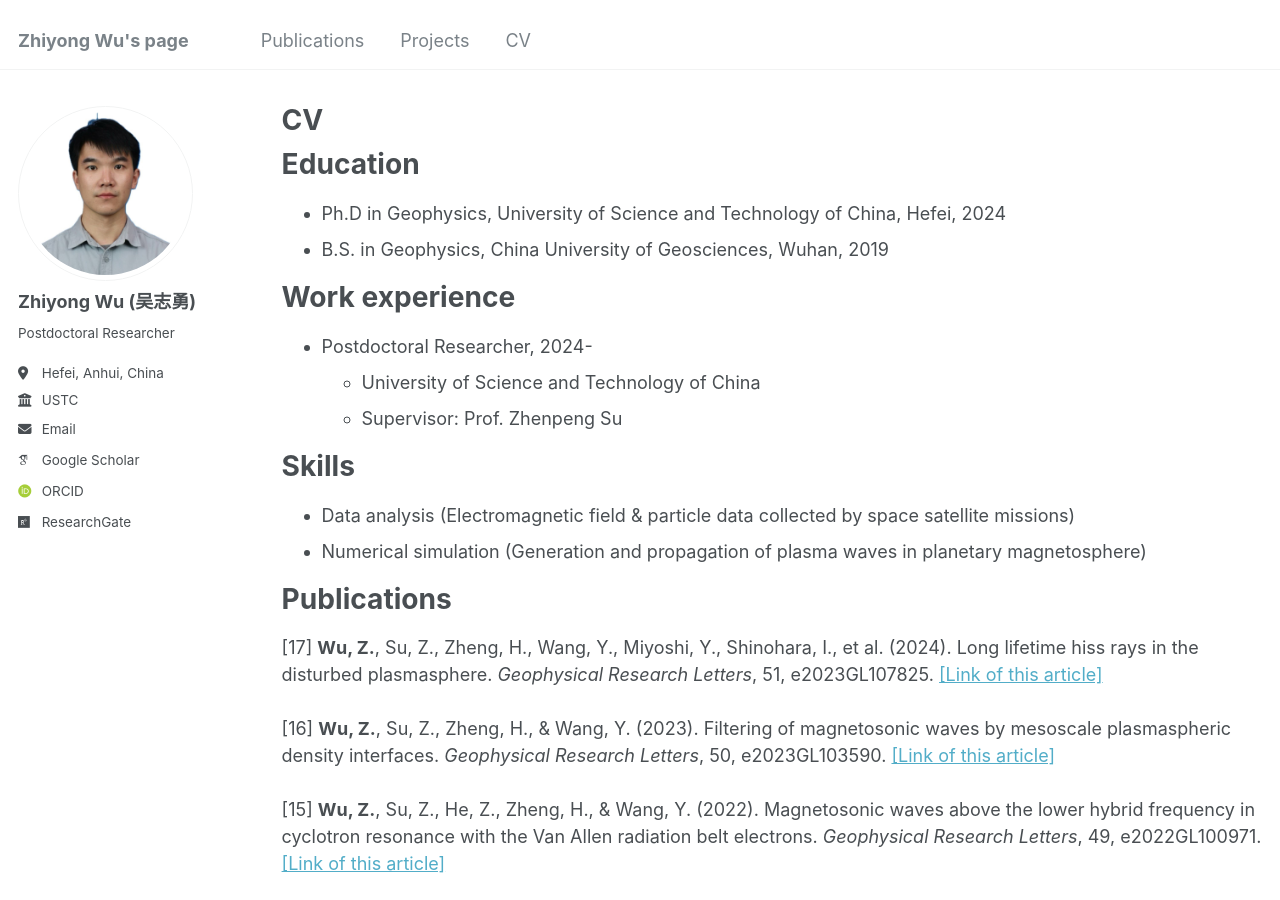
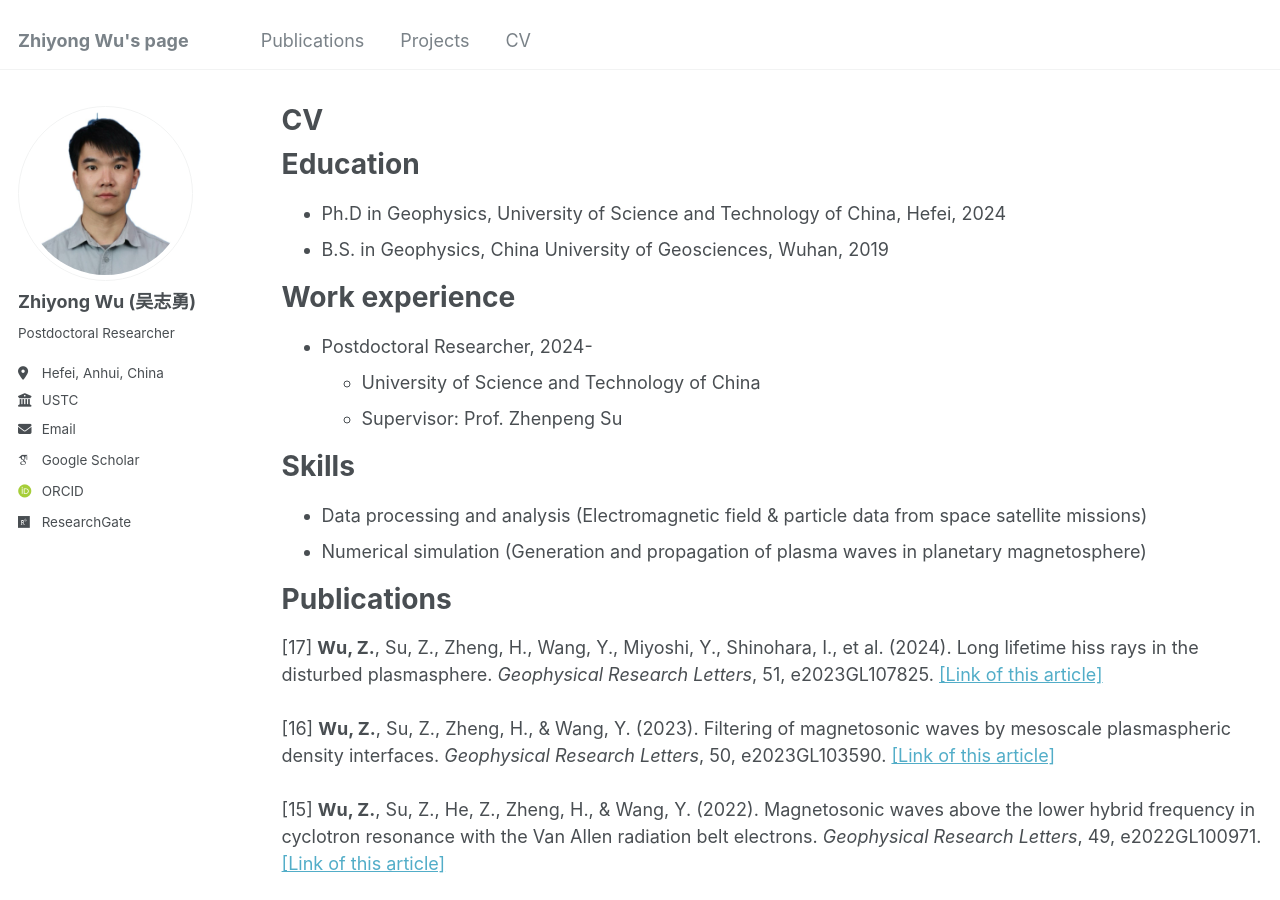
Before and after one commit to Z-Y-Wu/ZW-, a Jekyll site: the page built from _pages/cv.md, in a window 1280 px wide and 900 px high. Built offline with Jekyll 4.4.1, drawn with Linux system fonts in a browser that asks for light colours; some web fonts are replaced.

Commit message:
Update cv.md

```diff
--- a/_pages/cv.md
+++ b/_pages/cv.md
@@ -22,7 +22,7 @@ Work experience
 
 Skills
 ======
-* Data analysis (Electromagnetic field & particle data collected by space satellite missions)
+* Data processing and analysis (Electromagnetic field & particle data from space satellite missions)
 * Numerical simulation (Generation and propagation of plasma waves in planetary magnetosphere)
 
 Publications
```
